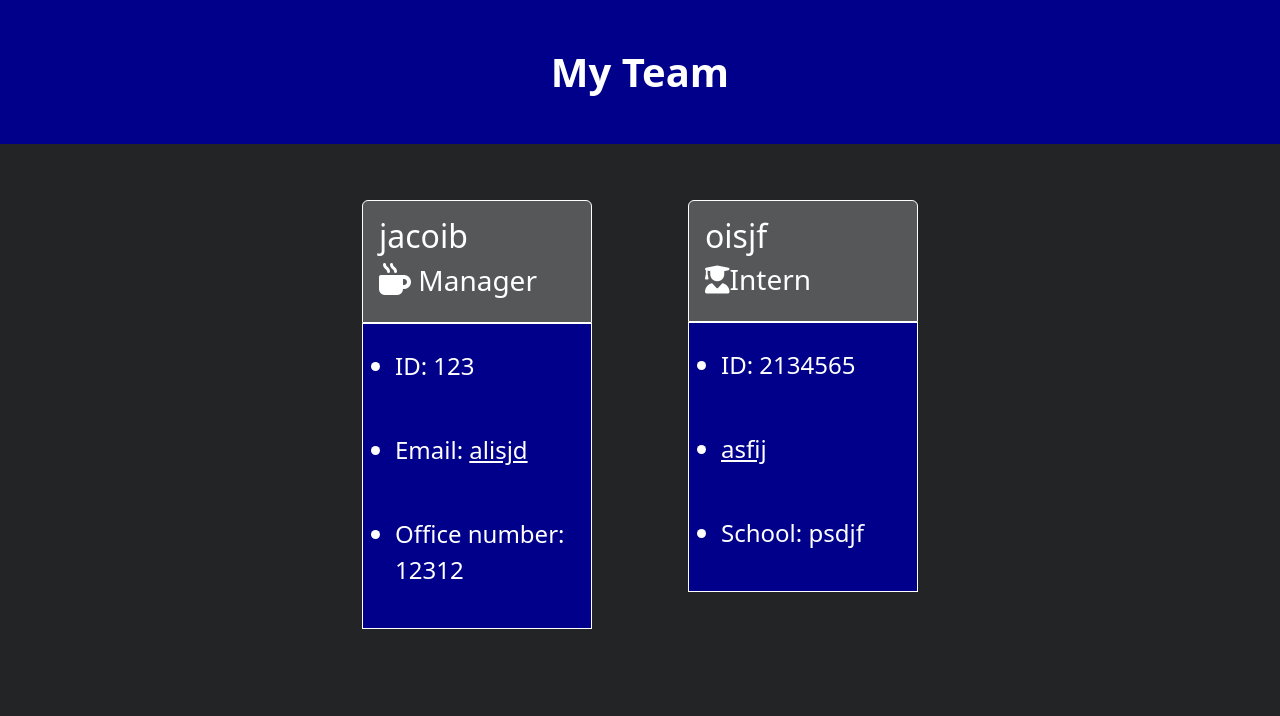
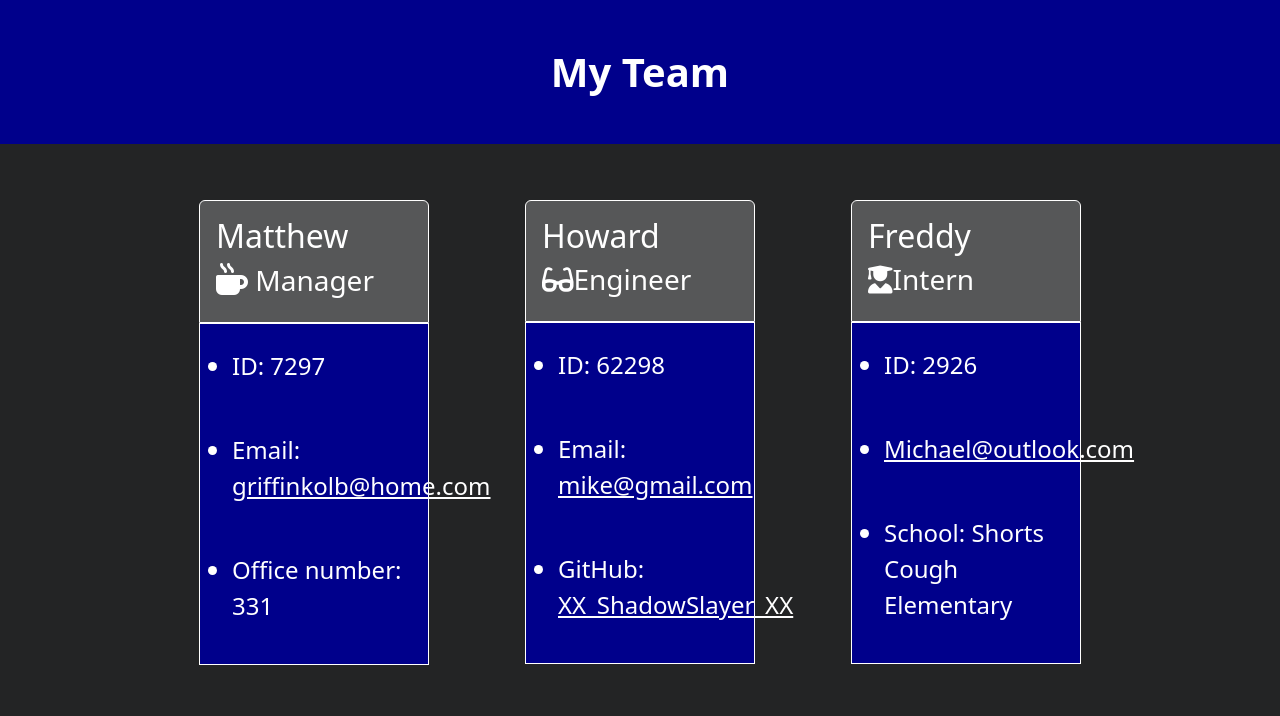
Before and after one commit to Revilite/Team-Profile-Generato, a website: page dist/team.html in a window 1280 px wide. Drawn offline with nearby package versions, Linux system fonts and the light colour scheme.

```diff
--- a/dist/team.html
+++ b/dist/team.html
@@ -17,7 +17,7 @@
         <main class="text-white row d-flex justify-content-center">
         <div class="col-3 p-5">
         <div class="border border-white text-white card-head rounded-top p-3">
-            <h2>jacoib</h2>
+            <h2>Matthew</h2>
             <h3>
                 <i class="fas fa-mug-hot mr-2 fs-2"></i> Manager
             </h3>
@@ -25,13 +25,13 @@
         <div class="border border-white custom-bg">
             <ul>
                 <li class="py-4 fs-4">
-                    ID: 123
+                    ID: 7297
                 </li>
                 <li class="py-4 fs-4">
-                    Email: <a href="mailto:alisjd" class="text-white">alisjd</a>
+                    Email: <a href="mailto:griffinkolb@home.com" class="text-white">griffinkolb@home.com</a>
                 </li>
                 <li class="py-4 fs-4">
-                    Office number: 12312
+                    Office number: 331
                 </li>
             </ul>
         </div>
@@ -39,16 +39,36 @@
 
         <div class="col-3 p-5">
         <div class="border border-white text-white card-head rounded-top p-3">
-            <h2>oisjf</h2>
+            <h2>Howard</h2>
+            <h3>
+                <i class="fas fa-glasses mr-2"></i>Engineer
+            </h3>
+        </div>
+        <div class="border border-white custom-bg">
+            <ul>
+                <li class="py-4 fs-4">ID: 62298</li>
+                <li class="py-4 fs-4">
+                    Email: <a href="mailto:mike@gmail.com" class="text-white">mike@gmail.com</a>
+                </li>
+                <li class="py-4 fs-4">
+                    GitHub: <a href="https://github.com/XX_ShadowSlayer_XX" class= "text-white" target="_blank" rel="noopener noreferrer">XX_ShadowSlayer_XX</a>
+                </li>
+            </ul>
+        </div>
+    </div>
+
+        <div class="col-3 p-5">
+        <div class="border border-white text-white card-head rounded-top p-3">
+            <h2>Freddy</h2>
             <h3>
                 <i class="fas fa-user-graduate mr-2"></i>Intern
             </h3>
         </div>
         <div class="border border-white custom-bg">
             <ul>
-                <li class="py-4 fs-4">ID: 2134565</li>
-                <li class="py-4 fs-4"><a href="mailto:asfij" class="text-white">asfij</a></li>
-                <li class="py-4 fs-4">School: psdjf</li>
+                <li class="py-4 fs-4">ID: 2926</li>
+                <li class="py-4 fs-4"><a href="mailto:Michael@outlook.com" class="text-white">Michael@outlook.com</a></li>
+                <li class="py-4 fs-4">School: Shorts Cough Elementary</li>
             </ul>
         </div>
     </div>
```
Also changed, not shown: README.md, readme_images/readME_image.png (added).
